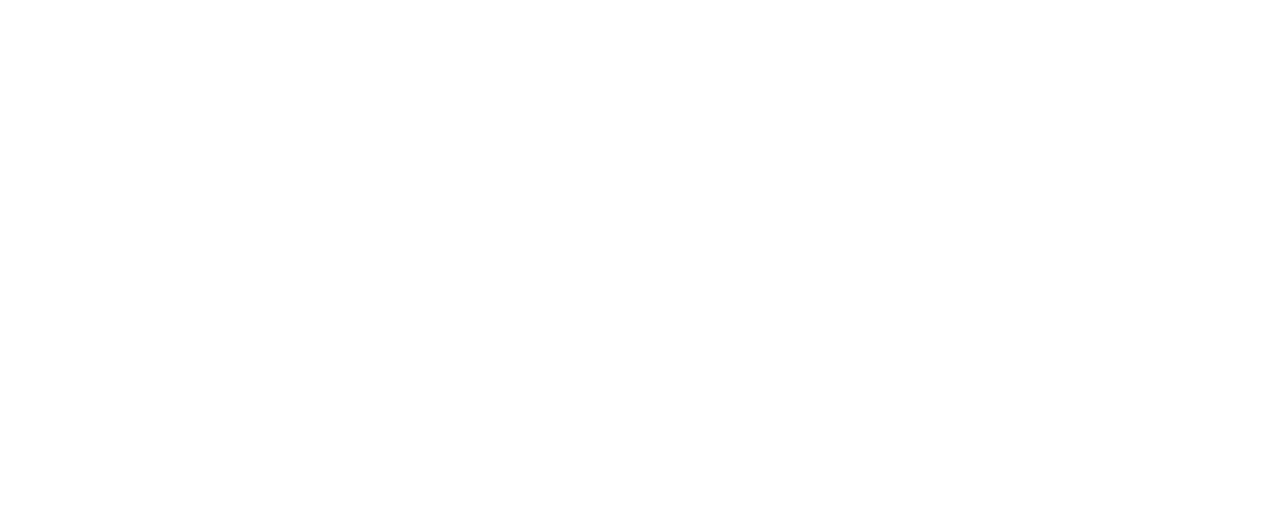
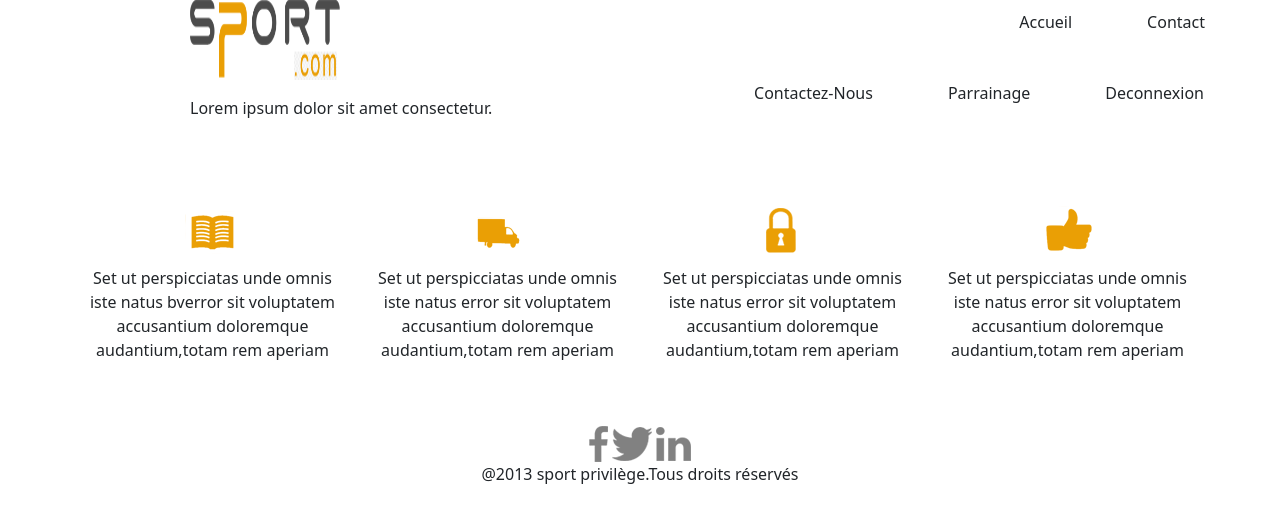
Before and after one commit to Yonathane2907/ProjetBox, a plain HTML site: page index.html in a window 1280 px wide. Drawn offline with nearby package versions, Linux system fonts and the light colour scheme.

Commit message:
'headerfooter'

```diff
--- a/index.html
+++ b/index.html
@@ -4,9 +4,86 @@
     <meta charset="UTF-8">
     <meta http-equiv="X-UA-Compatible" content="IE=edge">
     <meta name="viewport" content="width=device-width, initial-scale=1.0">
-    <title>Document</title>
+    <link href="https://cdn.jsdelivr.net/npm/bootstrap@5.3.0-alpha3/dist/css/bootstrap.min.css" rel="stylesheet" integrity="sha384-KK94CHFLLe+nY2dmCWGMq91rCGa5gtU4mk92HdvYe+M/SXH301p5ILy+dN9+nJOZ" crossorigin="anonymous">
+    <link rel="stylesheet" href="style.css"/>
+    <title>Mon site de boxe</title>
 </head>
 <body>
 
+        <header>
+            <div id="ggg">
+            <div id="bloc_page">
+
+            <div>
+            <img src="images/logo.png" alt="Logo"  id="logo">
+            </div>
+            </div>
+            <nav>
+                <ul>
+                    <li>Accueil</li>
+                    <li>Contact</li>
+                </ul>
+            </nav>
+            </div>
+
+            <div id="ggg">
+                <div id="bloc_page">
+
+                <div>
+                <p>Lorem ipsum dolor sit amet consectetur.</p>
+                </div>
+                </div>
+
+                <nav class="link">
+                    <ul>
+                        <li>Contactez-Nous</li>
+                        <li>Parrainage</li>
+                        <li>Deconnexion</li>
+                    </ul>
+                </nav>
+
+            </div>
+
+
+        </header>
+
+                        <div class="container mt-5">
+                            <div class="row footer">
+                                <div class="col-3 text-center">
+                                    <img src="images/icon-livre.png" alt="" id="reduire">
+                                    <p>Set ut perspicciatas unde omnis iste natus bverror sit
+                                    voluptatem accusantium doloremque audantium,totam rem aperiam</p>
+                                </div>
+
+
+                                <div class="col-3">
+                                    <img src="images/icon-camion.png" alt="" id="diminuer">
+                                    <p>Set ut perspicciatas unde omnis iste natus error sit
+                                    voluptatem accusantium doloremque audantium,totam rem aperiam</p>
+                                </div>
+
+                                <div class="col-3">
+                                    <img src="images/icon-cadenat.png" alt="" id="petit">
+                                    <p>Set ut perspicciatas unde omnis iste natus error sit
+                                    voluptatem accusantium doloremque audantium,totam rem aperiam</p>
+                                </div>
+
+                                <div class="col-3">
+                                    <img src="images/icon-pouce.png" alt="" id="bas">
+                                    <p>Set ut perspicciatas unde omnis iste natus error sit
+                                    voluptatem accusantium doloremque audantium,totam rem aperiam</p>
+                                </div>
+                            </div>
+                        </div>
+
+
+                        <script src="https://cdn.jsdelivr.net/npm/bootstrap@5.3.0-alpha3/dist/js/bootstrap.bundle.min.js" integrity="sha384-ENjdO4Dr2bkBIFxQpeoTz1HIcje39Wm4jDKdf19U8gI4ddQ3GYNS7NTKfAdVQSZe" crossorigin="anonymous"></script>
+
+                        <div class="container mt-5">
+                            <img src="images/icon-facebook.png">
+                            <img src="images/icon-twitter.png">
+                            <img src="images/icon-linkedin.png">
+                            <p>@2013 sport privilège.Tous droits réservés</p>
+                        </div>
 </body>
 </html>
--- /dev/null
+++ b/style.css
@@ -0,0 +1,47 @@
+#bloc_page
+{
+    width: 900px;
+    margin: auto;
+}
+
+
+
+nav ul
+{
+    list-style-type: none;
+    display: flex;
+    justify-content: flex-end;
+
+}
+
+nav li
+{
+    margin-right: 75px;
+    padding-top: -200px;
+    margin-top: -70px;
+}
+
+#logo
+{
+    width: 150px;
+    height: 80px;
+}
+
+.link{
+
+    margin-right: 1px;
+    padding-top: 15px;
+    margin-top: 15px;
+}
+
+
+.footer{
+    display: flex;
+    justify-content: space-around;
+    flex-wrap: wrap;
+}
+
+.container{
+
+    text-align: center;
+}
```
Also changed, not shown: fonts/LiberationSans-Bold-webfont.ttf (added), fonts/LiberationSans-Regular-webfont.ttf (added), images/background.jpg (added), images/gant-boxe-1.png (added), images/gant-boxe-2.png (added), images/header-page-catalogue.png (added), images/icon-cadenat.png (added), images/icon-camion.png (added), images/icon-facebook.png (added), images/icon-linkedin.png (added), images/icon-livre.png (added), images/icon-pouce.png (added), images/icon-twitter.png (added), images/logo.png (added), 2 more files.
